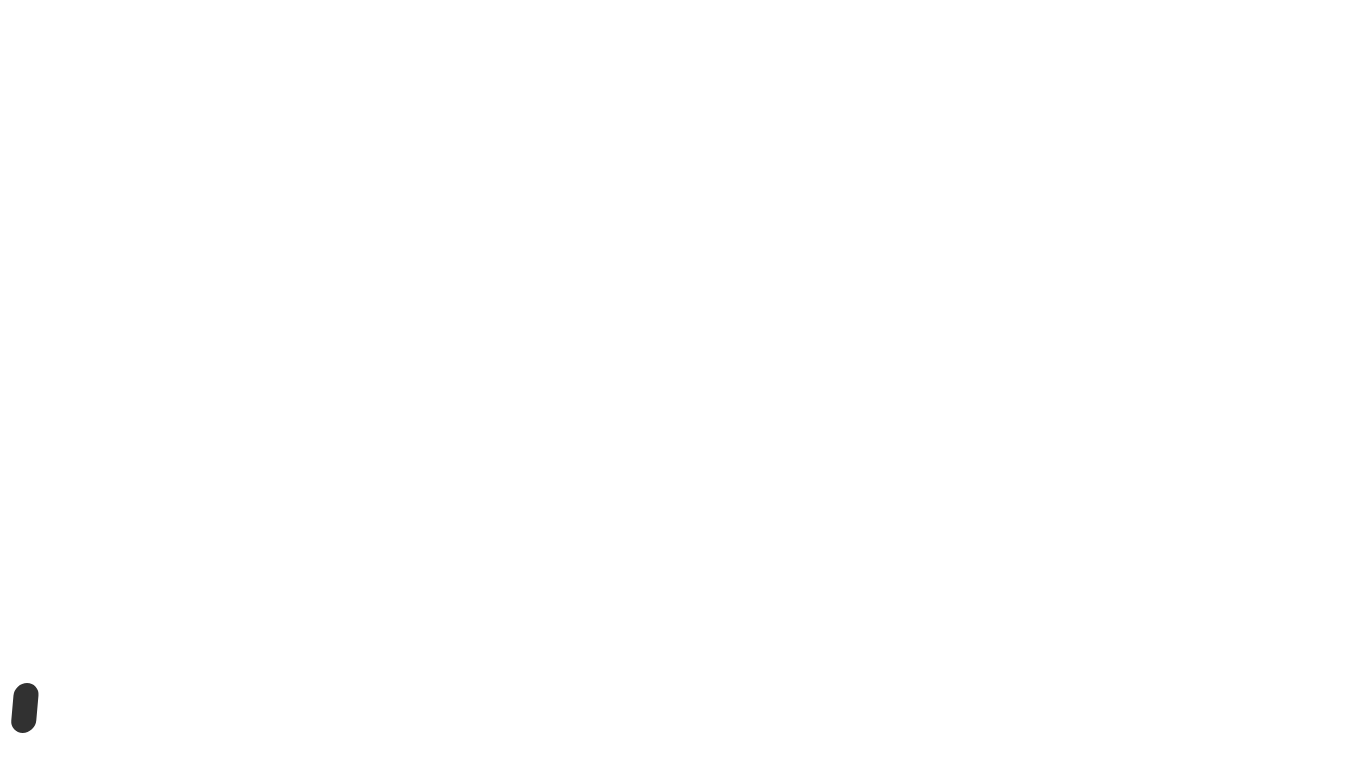
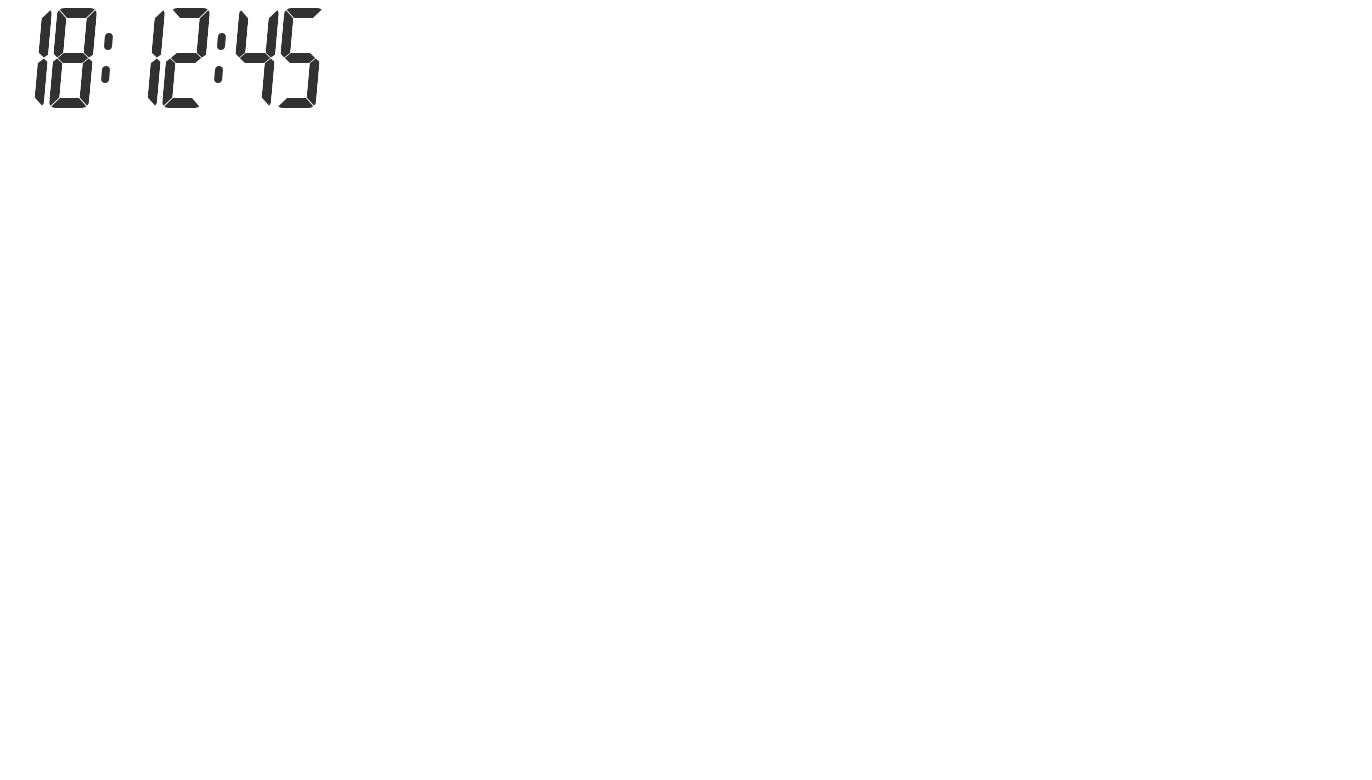
Before and after one commit to TigranKh21/clock_vite, a website built with Vite: page index.html in a window 1280 px wide. Shown: the top 780 px of the page, 1372 px wide, since content can reach past the window. Built offline with nearby package versions, Linux system fonts and the light colour scheme.

Commit message:
css if finished

```diff
--- a/index.html
+++ b/index.html
@@ -7,9 +7,35 @@
   </head>
   <body>
     <main class="container">
-      <div class="hours__first"></div>
-      <div class="hours__second"></div>
-      <div class="devider">
+      <div class="hours">
+        <div class="hours__first first stick">
+          <div class="stick__vert stick__vert--top-left js-top-left color"></div>
+            <div class="stick__vert stick__vert--top-right js-top-right color"></div>
+            <div class="stick__vert stick__vert--bottom-left js-bottom-left color"></div>
+            <div class="stick__vert stick__vert--bottom-right js-bottom-right color"></div>
+            <div class="stick__hor stick__hor--top js-top color"></div>
+            <div class="stick__hor stick__hor--middle js-middle color"></div>
+            <div class="stick__hor stick__hor--bottom js-bottom color"></div>
+        </div>
+        <div class="hours__second second stick">
+          <div
+                class="stick__vert stick__vert--top-left js-top-left color"
+              ></div>
+              <div
+                class="stick__vert stick__vert--top-right js-top-right color"
+              ></div>
+              <div
+                class="stick__vert stick__vert--bottom-left js-bottom-left color"
+              ></div>
+              <div
+                class="stick__vert stick__vert--bottom-right js-bottom-right color"
+              ></div>
+              <div class="stick__hor stick__hor--top js-top color"></div>
+              <div class="stick__hor stick__hor--middle js-middle color"></div>
+              <div class="stick__hor stick__hor--bottom js-bottom color"></div>
+        </div>
+      </div>
+      <div class="devider devider--1">
         <div class="devider__dot devider__dot--top"></div>
         <div class="devider__dot devider__dot--bottom"></div>
       </div>
@@ -42,7 +68,7 @@
         </div>
       </div>
 
-      <div class="devider">
+      <div class="devider devider--2">
         <div class="devider__dot devider__dot--top"></div>
         <div class="devider__dot devider__dot--bottom"></div>
       </div>
--- a/src/counter.js
+++ b/src/counter.js
@@ -68,18 +68,8 @@ function setDigitStyles(timeUnit, position, amount) {
   for (let i = 0; i < counter; i++) {
     const onClasses = base[amount];
       const element = document.querySelector(`.${timeUnit} .${position} .${onClasses[i]}`);
-      console.log(element);
-
-      if (position === "first" & amount === 0) {
-        continue
-      } else {
       element.classList.add("color");
-    }
   }
-}
-
-function timeUnit(unit) {
-
 }
 
 setInterval(() => {
@@ -101,10 +91,10 @@ setInterval(() => {
   console.log(secUnitFirst, secUnitSecond);
 
   clearAll();
-  // setDigitStyles('hours', 'first', secUnitFirst);
-  // setDigitStyles('hours', 'second', secUnitSecond);
-  setDigitStyles('minutes', 'first', secUnitFirst);
-  setDigitStyles('minutes', 'second', secUnitSecond);
+  setDigitStyles('hours', 'first', hourUnitFirst);
+  setDigitStyles('hours', 'second', hourUnitSecond);
+  setDigitStyles('minutes', 'first', minUnitFirst);
+  setDigitStyles('minutes', 'second', minUnitSecond);
   setDigitStyles('seconds', 'first', secUnitFirst);
   setDigitStyles('seconds', 'second', secUnitSecond);
 }, 1000);
--- a/src/scss/styles.scss
+++ b/src/scss/styles.scss
@@ -1,11 +1,18 @@
 $color-stick: rgb(49, 49, 49);
-$with-stick: 30px;
+$with-stick: 10px;
 $height-vert-stick: $with-stick * 5;
 $width-hor-stick: $with-stick * 4;
 $border-radius: $with-stick * 0.7;
-$width-devider: $with-stick / 1.2;
+$devider-width: $with-stick / 1.2;
 $digit-height: $with-stick * 10;
+$digit-width: $with-stick * 4;
 
+.container {
+  display: inline-grid;
+  grid-auto-columns: auto;
+  grid-template-areas: 'hours devider-1 minutes devider-2 seconds';
+  gap: $with-stick;
+}
 
 .color {
   background-color: $color-stick;
@@ -15,9 +22,11 @@ $digit-height: $with-stick * 10;
 .minutes,
 .seconds {
 
-  display: flex;
-  gap: $with-stick;
-  transform: translateX(100px);
+  display: grid;
+  grid-template-columns: repeat(2, $digit-width);
+  //transform: translateX(100px);
+  column-gap: $with-stick / 2;
+  width: (2 * $digit-width) + ($with-stick / 2);
 
   &__first,
   &__second {
@@ -33,9 +42,27 @@ $digit-height: $with-stick * 10;
   }
 }
 
+.hours {
+  grid-area: hours;
+  grid-template-areas: 'first-hour second-hour';
+
+  &__first {
+    grid-area: first-hour;
+  }
+
+  &__second {
+    grid-area: second-hour;
+  }
+}
+
+.minutes {
+  grid-area: minutes;
+}
+
+.seconds {
+  grid-area: seconds;
+}
 .stick {
-  //transform: skewX(-10);
-
   &__vert {
     width: $with-stick;
     height: $height-vert-stick;
@@ -96,17 +123,25 @@ $digit-height: $with-stick * 10;
 }
 
 .devider {
+  &--1 {
+    grid-area: devider-1;
+  }
+
+  &--2 {
+    grid-area: devider-2;
+  }
+
   display: grid;
-  width: $width-devider;
+  width: $devider-width;
   height: $digit-height;
-  row-gap: $width-devider * 2;
+  row-gap: $devider-width * 2;
   transform: skewX(-5deg);
 
   &__dot {
-  width: $width-devider;
+  width: $devider-width;
   aspect-ratio: 1 / 2;
   background-color: $color-stick;
-  border-radius: $width-devider;
+  border-radius: $devider-width;
 
   &--top {
     align-self: end;
```
